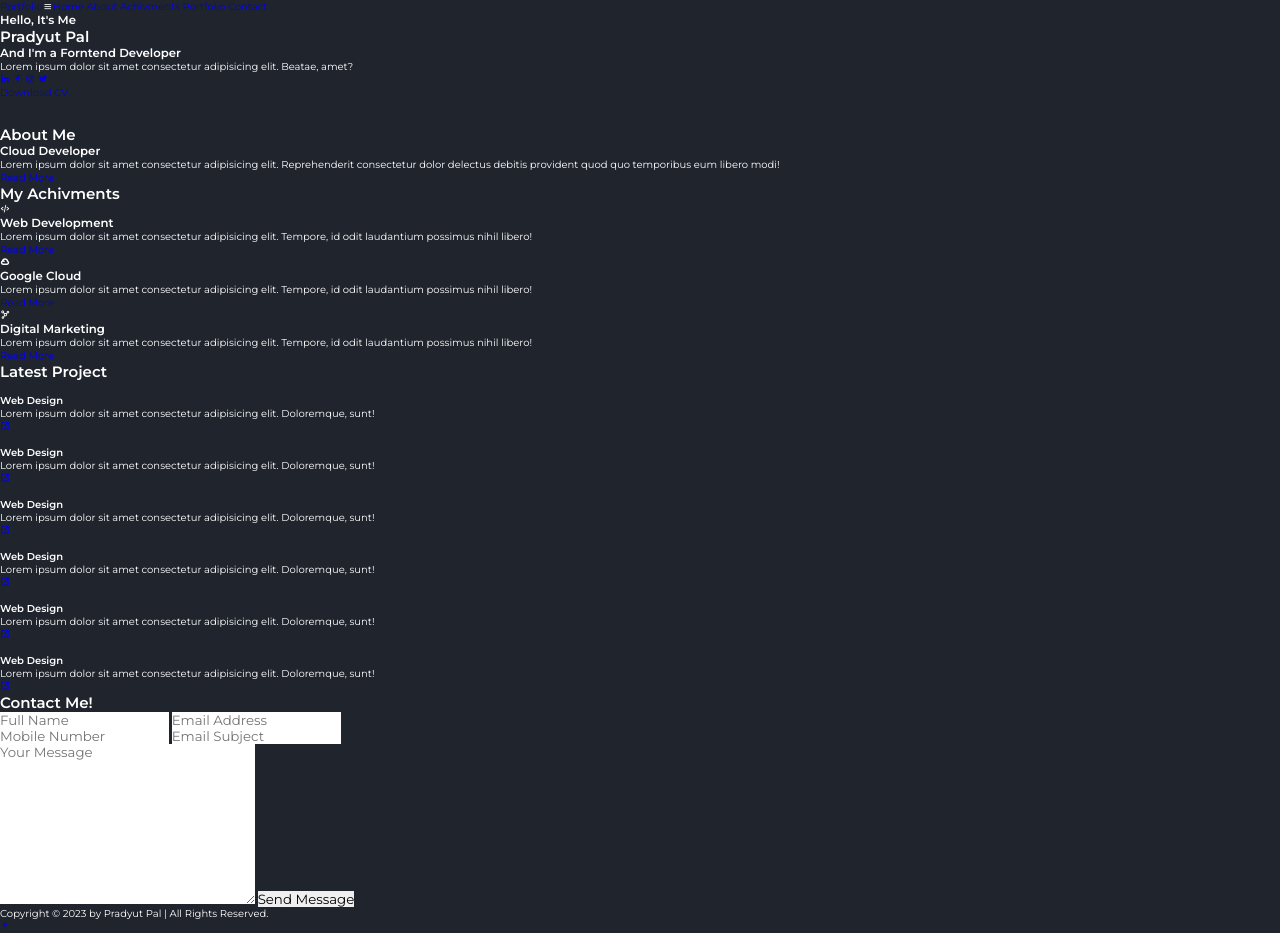
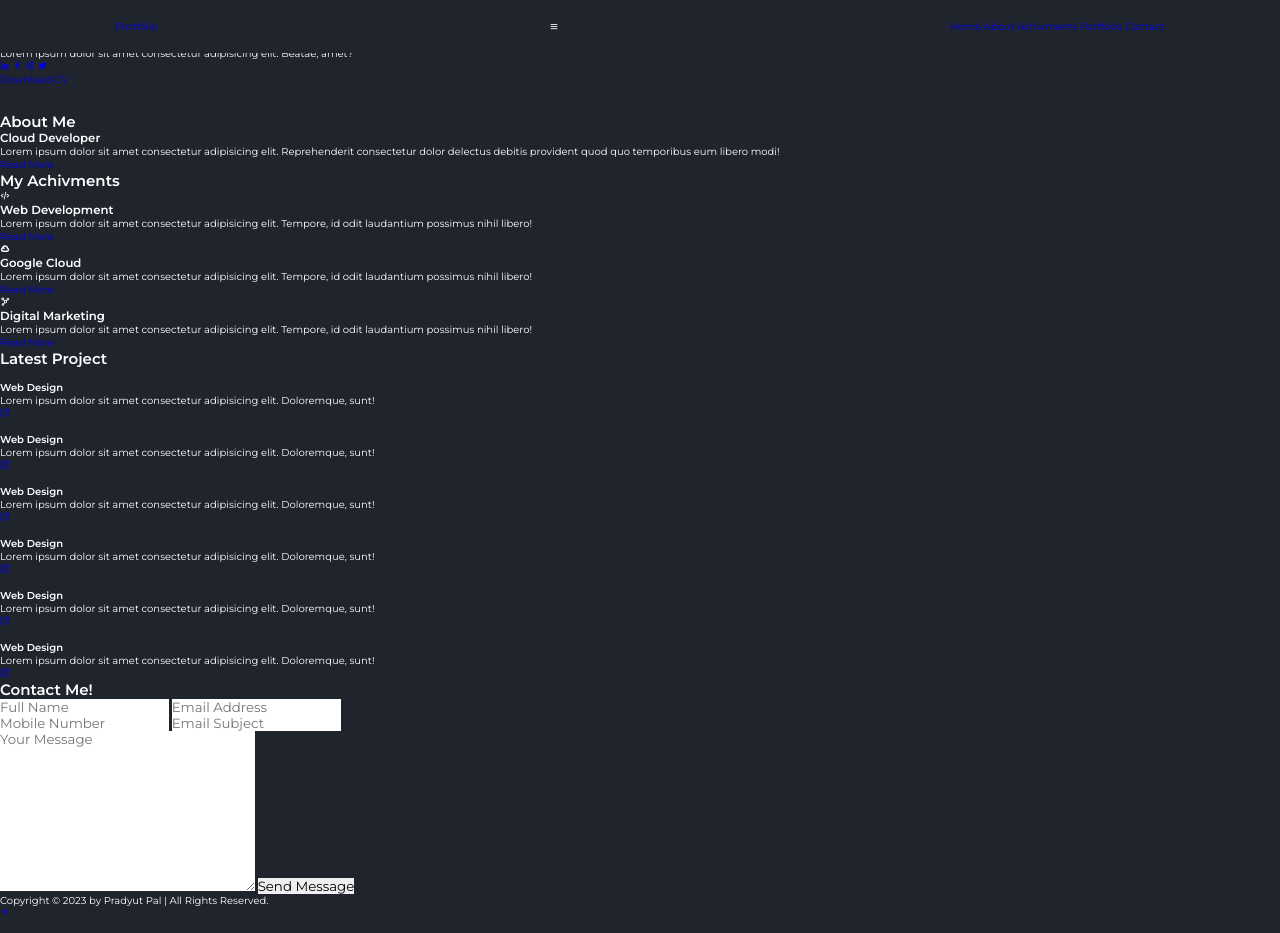
Before and after one commit to PuchaPal/Hacktoberfest2023, a plain HTML site: page index.html in a window 1280 px wide. Drawn offline with nearby package versions, Linux system fonts and the light colour scheme; files that its build step writes are made by us from their sources; files whose address does not match are found by name.

Commit message:
Errors removed
..

```diff
--- a/style.css
+++ b/style.css
@@ -29,14 +29,14 @@ body {
 }
 
 .header {
-    position: fixed
+    position: fixed;
     top: 0;
     left: 0;
     width: 100%;
-    padding; 2rem 9%;
+    padding: 2rem 9%;
     background: var(--bg-color);
     display: flex;
-    justify-contant: space-between;
+    justify-content: space-between;
     align-items: center;
     z-index: 100;
 }
```
